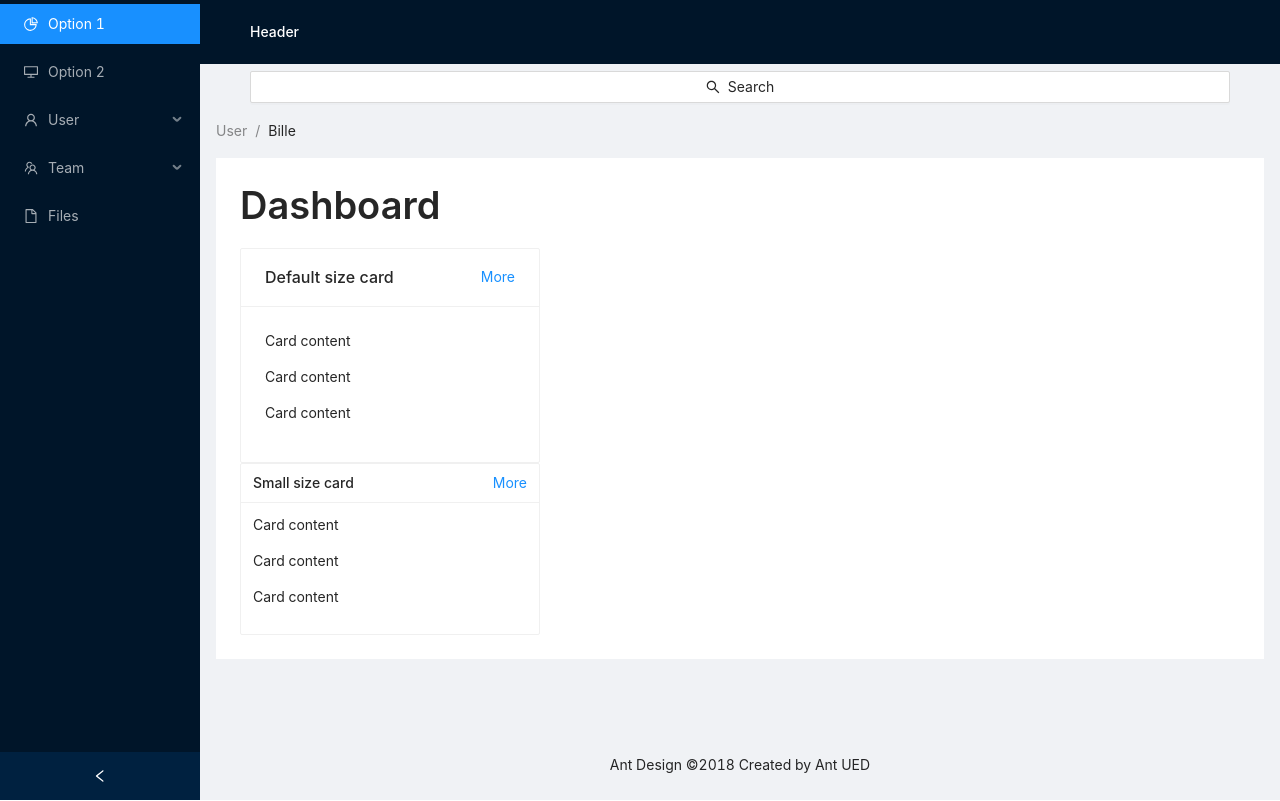
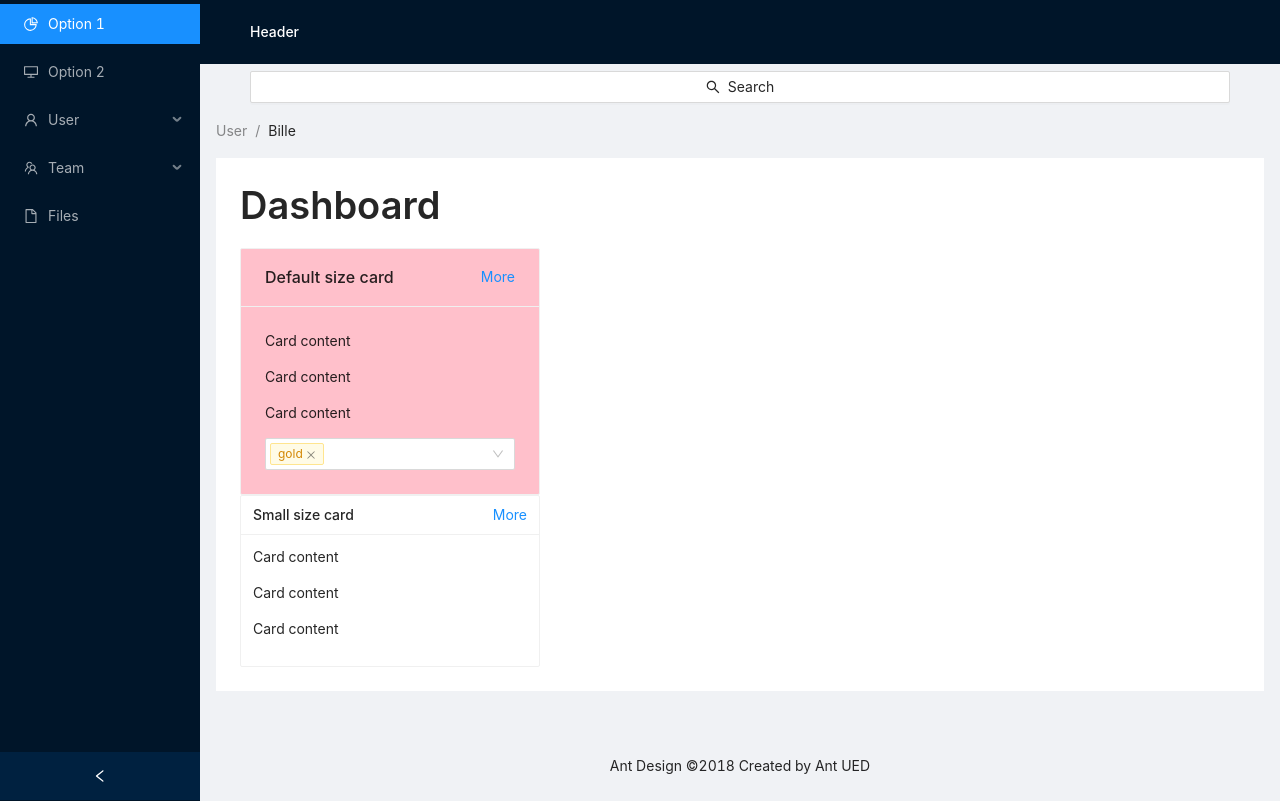
Before and after one commit to NidhiShettigar/reactbrushup-project, a React (Create React App) app in the folder antd-demo/: page / in a window 1280 px wide. Built offline with nearby package versions, Linux system fonts and the light colour scheme.

Commit message:
chore: color selection

```diff
--- a/antd-demo/src/App.js
+++ b/antd-demo/src/App.js
@@ -4,6 +4,7 @@ import { Breadcrumb, Layout, Menu, Row, Card, Col, Typography } from 'antd';
 import { useState } from 'react';
 
 import AppHeader from './components/common/header';
+import SelectColor from './components/common/selectColor';
 
 let { Title } = Typography;
 
@@ -76,10 +77,13 @@ const App = () => {
                   extra={<a href="#">More</a>}
                   style={{
                      width: 300,
+                     backgroundColor: "pink",
                    }}
                 >
                   <p>Card content</p>
-                   <p>Card content</p>                   <p>Card content</p>
+                   <p>Card content</p>
+                   <p>Card content</p>
+                   <SelectColor/>
                  </Card>
                  <Card
                   size="small"
--- /dev/null
+++ b/antd-demo/src/components/common/selectColor.js
@@ -0,0 +1,57 @@
+import { Select, Tag } from 'antd';
+import React from 'react';
+const options = [
+  {
+    value: 'gold',
+  },
+  {
+    value: 'lime',
+  },
+  {
+    value: 'green',
+  },
+  {
+    value: 'cyan',
+  },
+  {
+    value: 'pink',
+  },
+];
+
+const tagRender = (props) => {
+  const { label, value, closable, onClose } = props;
+
+  const onPreventMouseDown = (event) => {
+    event.preventDefault();
+    event.stopPropagation();
+  };
+
+  return (
+    <Tag
+      color={value}
+      onMouseDown={onPreventMouseDown}
+      closable={closable}
+      onClose={onClose}
+      style={{
+        marginRight: 3,
+      }}
+    >
+      {label}
+    </Tag>
+  );
+};
+
+const SelectColor = () => (
+  <Select
+    mode="multiple"
+    showArrow
+    tagRender={tagRender}
+    defaultValue={['gold']}
+    style={{
+      width: '100%',
+    }}
+    options={options}
+  />
+);
+
+export default SelectColor;
```
